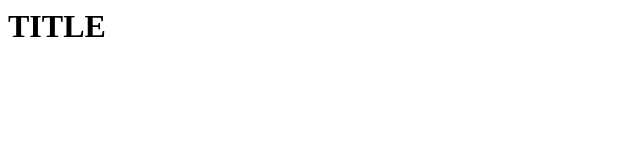
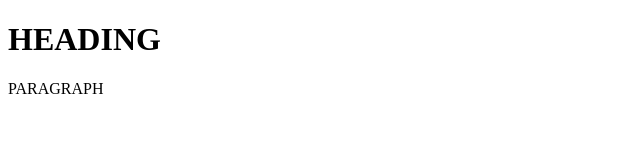
Before and after one commit to UB-99/Testing, a plain HTML site: page index.html in a window 1280 px wide. Shown: the whole page, without its empty margins (0-640 px from the left). Drawn offline with Linux system fonts and the light colour scheme.

Commit message:
Update index.html

```diff
--- a/index.html
+++ b/index.html
@@ -1,2 +1,12 @@
+<!DOCTYPE html>
+<html>
+<head>
+<title>Page Title</title>
+</head>
+<body>
 
-<h1> TITLE </h1>
+<h1>HEADING</h1>
+<p>PARAGRAPH</p>
+
+</body>
+</html>
```
